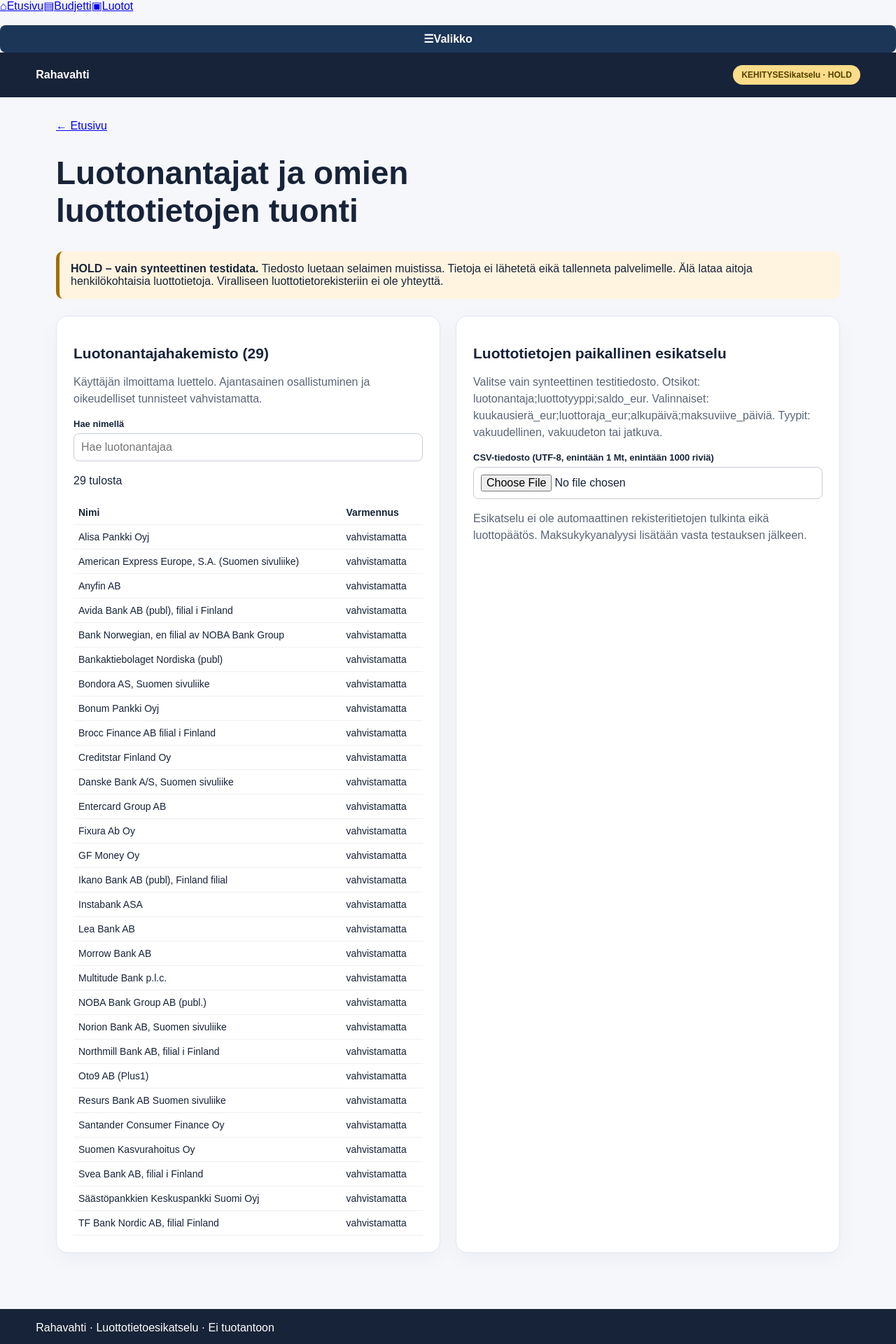
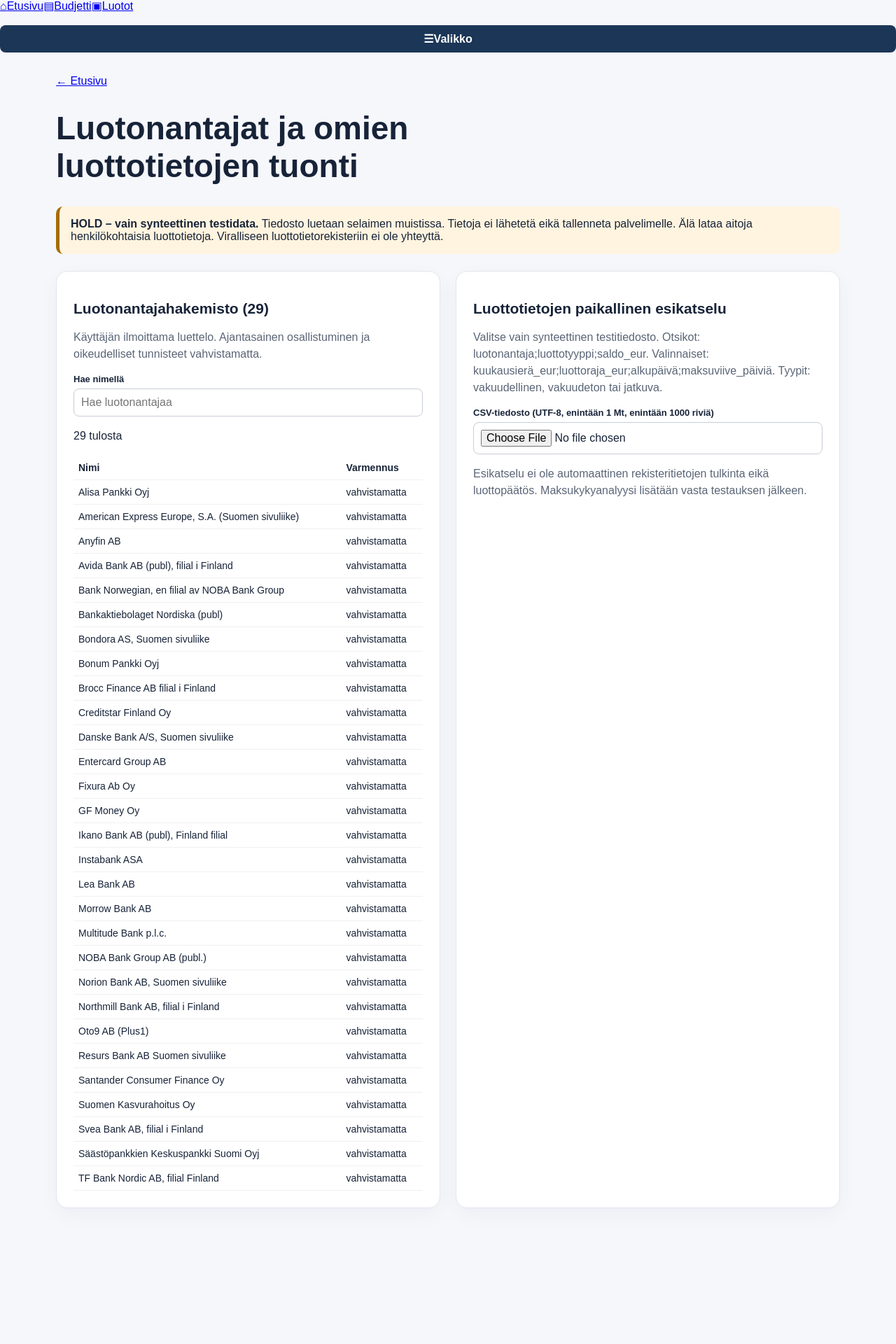
Before and after one commit to Jambovisuaalit/rahavahti, a Next.js app: page /luotonantajat in a window 1280 px wide. Shown: the part 166-2086 px from the top of the page at 70% size. After the commit the page ends 1972 px from the top, so only its background shows below. Built offline with nearby package versions, Linux system fonts and the light colour scheme.

Commit message:
refactor: use shared responsive layout while preserving HOLD preview

```diff
--- a/app/luotonantajat/page.tsx
+++ b/app/luotonantajat/page.tsx
@@ -13,7 +13,7 @@ export default function CreditorsPage(){
   catch(err){setError(err instanceof Error?err.message:'Tuontia ei voitu käsitellä')}
   finally{e.target.value=''}
  }
- return <><header><strong>Rahavahti</strong><span className="pill">KEHITYSESikatselu · HOLD</span></header><main>
+ return <><main>
  <a href="/">← Etusivu</a><h1>Luotonantajat ja omien luottotietojen tuonti</h1>
  <div className="info"><b>HOLD – vain synteettinen testidata.</b> Tiedosto luetaan selaimen muistissa. Tietoja ei lähetetä eikä tallenneta palvelimelle. Älä lataa aitoja henkilökohtaisia luottotietoja. Viralliseen luottotietorekisteriin ei ole yhteyttä.</div>
  <div className="grid" style={{marginTop:24}}>
@@ -29,5 +29,5 @@ export default function CreditorsPage(){
  <div className="tablewrap"><table><thead><tr><th>Luotonantaja</th><th>Tyyppi</th><th>Saldo</th></tr></thead><tbody>{preview.rows.slice(0,20).map(x=><tr key={x.line}><td>{x.creditor}</td><td>{x.type}</td><td>{(x.balanceCents/100).toLocaleString('fi-FI',{style:'currency',currency:'EUR'})}</td></tr>)}</tbody></table></div>
  <button disabled>Tallenna luottotiedot (HOLD)</button></>}
  <p className="muted">Esikatselu ei ole automaattinen rekisteritietojen tulkinta eikä luottopäätös. Maksukykyanalyysi lisätään vasta testauksen jälkeen.</p>
- </section></div></main><footer>Rahavahti · Luottotietoesikatselu · Ei tuotantoon</footer></>;
+ </section></div></main></>;
 }
```
